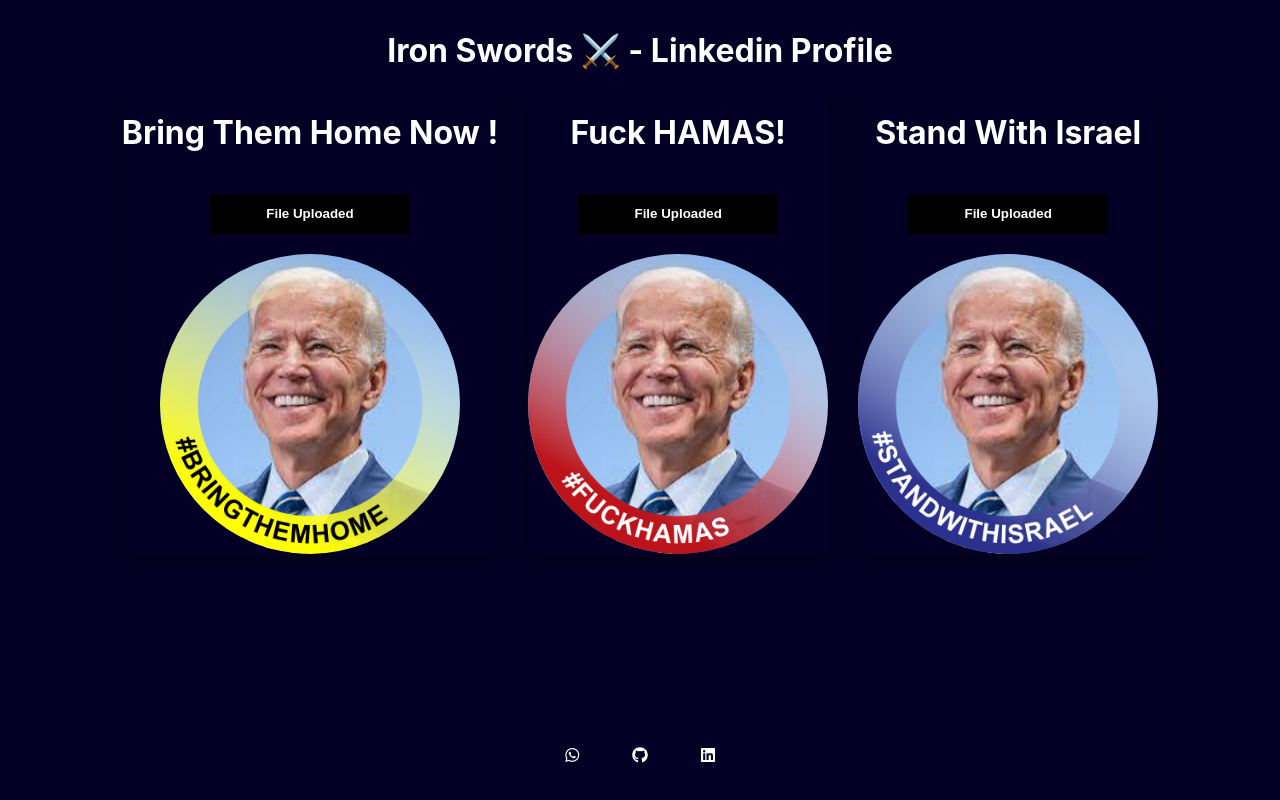
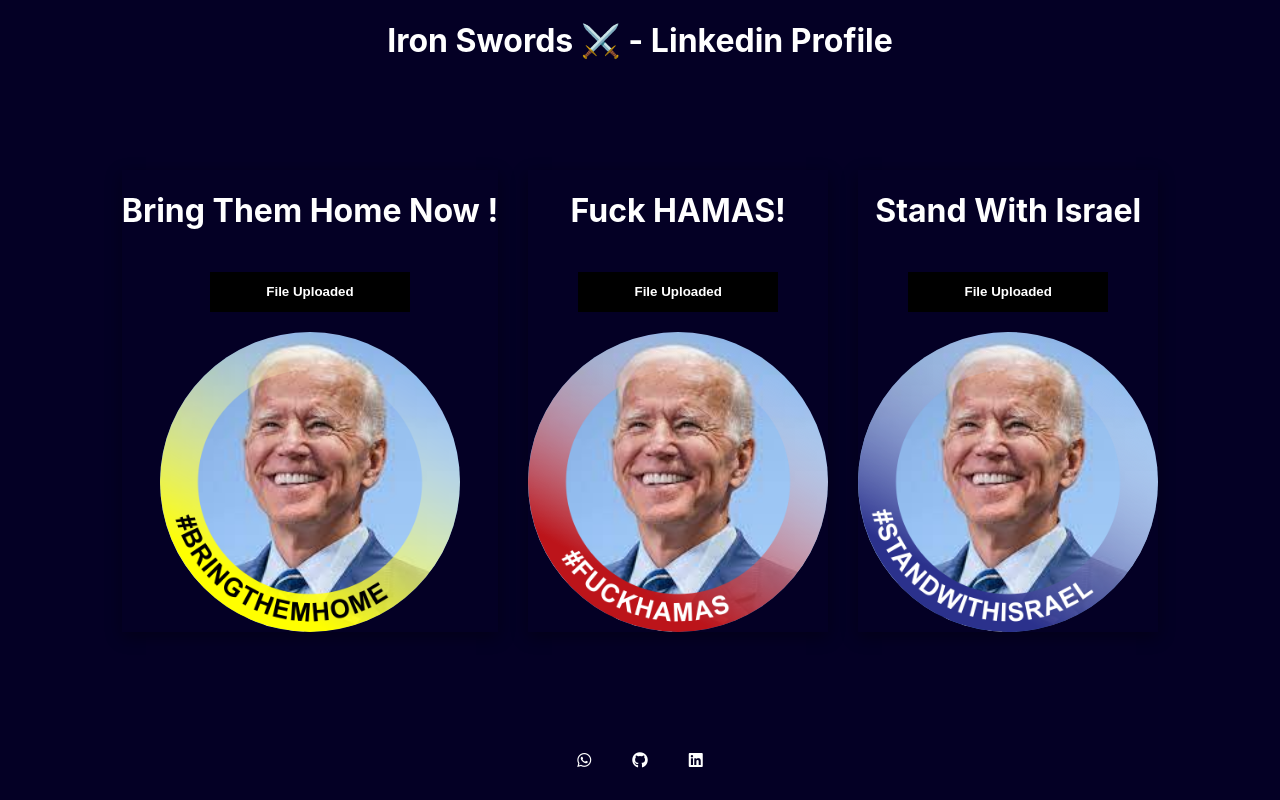
Before and after one commit to Shmuelmb/photo-editor, a Vue app: page / in a window 1280 px wide. Built offline with nearby package versions, Linux system fonts and the light colour scheme.

Commit message:
minor css changes

```diff
--- a/src/App.vue
+++ b/src/App.vue
@@ -14,9 +14,10 @@
 
 <style scoped>
 .center-col {
-  margin-top: 10px;
+  height: 100vh;
   display: flex;
   flex-direction: column;
   align-items: center;
+  justify-content: space-between;
 }
 </style>
--- a/src/components/FooterComponent.vue
+++ b/src/components/FooterComponent.vue
@@ -20,13 +20,9 @@
 .footer {
   width: 100%;
   display: flex;
-  align-items: center;
   justify-content: center;
   text-align: center;
-  position: fixed;
-  bottom: 5px;
-  left: 0;
-  width: 100%;
+
   color: white;
 }
 .contact-me-icons {
```
